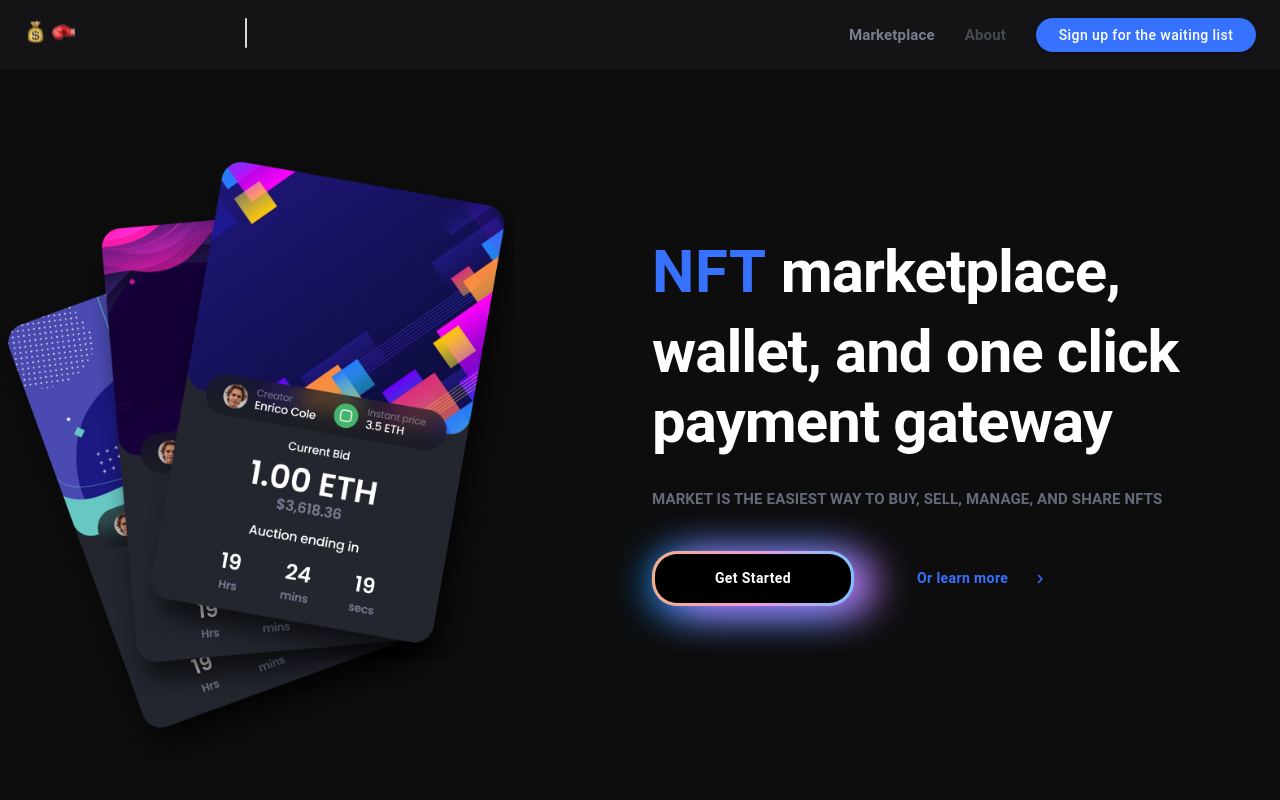
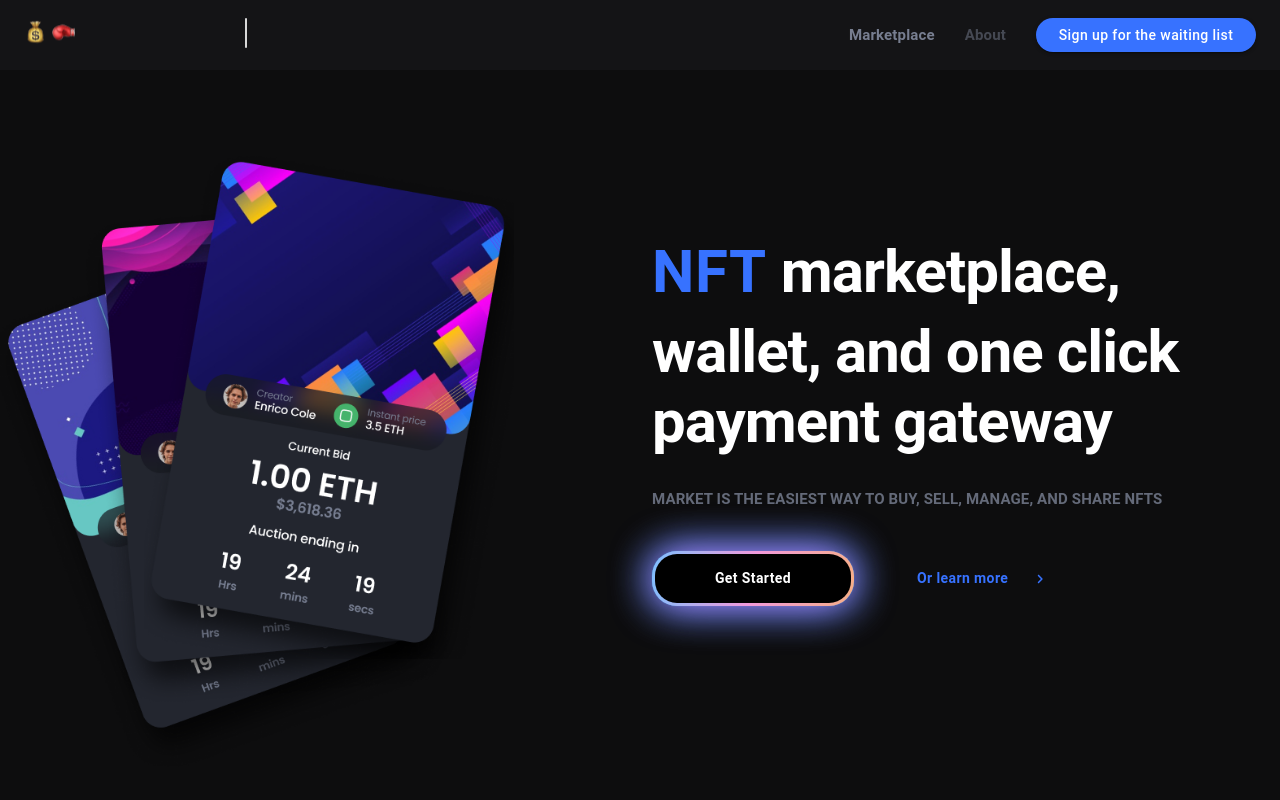
Before and after one commit to topdev0217/Landing_page, a React (Create React App) app: page / in a window 1280 px wide. Shown: the top 800 px of the page. Built offline with nearby package versions, Linux system fonts and the light colour scheme.

Commit message:
Update: button boxshadow change

```diff
--- a/src/components/Footer/index.js
+++ b/src/components/Footer/index.js
@@ -42,6 +42,7 @@ const Footer = () => {
             <Typography component='div' className='logo-icon-list' onClick={() => linkTo('/')}>
               <img src={dollarImg} aria-hidden alt='dollar image' />
               <img src={boxingImg} aria-hidden alt='boxing image' />
+              <Typography component='span'>Marketplace</Typography>
             </Typography>
             <Typography component='div' className='description'>
               Marketplace, wallet, and payment gateway: makes NFTs accessible, instant and sexy.
--- a/src/components/Footer/style.scss
+++ b/src/components/Footer/style.scss
@@ -19,6 +19,14 @@
         font-weight: 500;
         font-size: 20px;
         color: #FFFFFF;
+      }
+      .logo-icon-list {
+        display: flex;
+        align-items: center;
+        span {
+          margin-left: 30px;
+          color: white;
+        }
       }
     }
 
--- a/src/components/GetStarted/style.scss
+++ b/src/components/GetStarted/style.scss
@@ -126,8 +126,7 @@
         border: solid 3px transparent;
         background-image: linear-gradient(rgba(255, 255, 255, 0), rgba(255, 255, 255, 0)), linear-gradient(101deg, #7DC0FF, #F199DA, #F7AF85);
         background-origin: border-box;
-        box-shadow: 2px 1000px 1px #000000 inset, 20px 5px 40px #cf77f3, 0px 5px 40px #009bff, 0px 0px 1px #2ac9db;
-         background-image: linear-gradient(-90deg, #7DC0FF, #F199DA, #F7AF85);
+        box-shadow: 2px 1000px 1px #000000 inset, 0px 0px 40px #cf77f3, 0px 0px 40px #009bff, 0px 0px 1px #2ac9db;
       }
 
       .learn-more {
```
